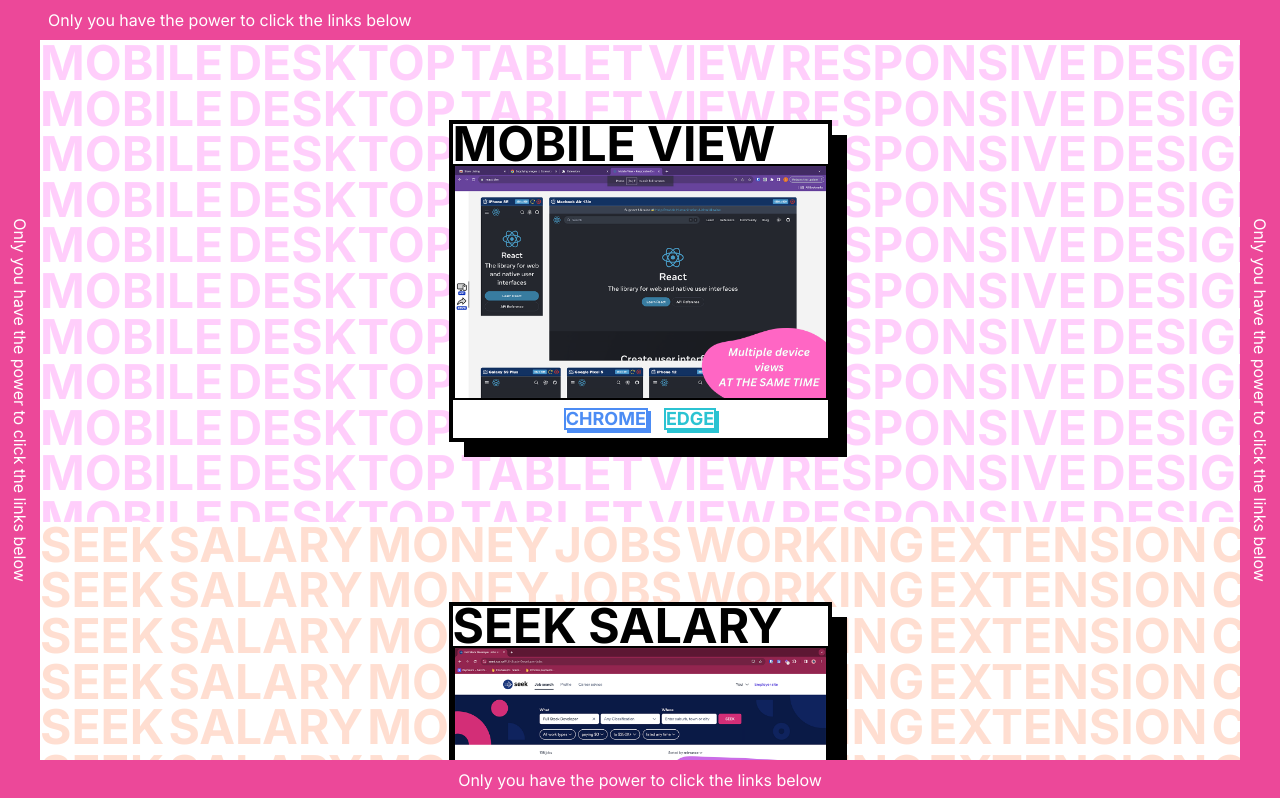
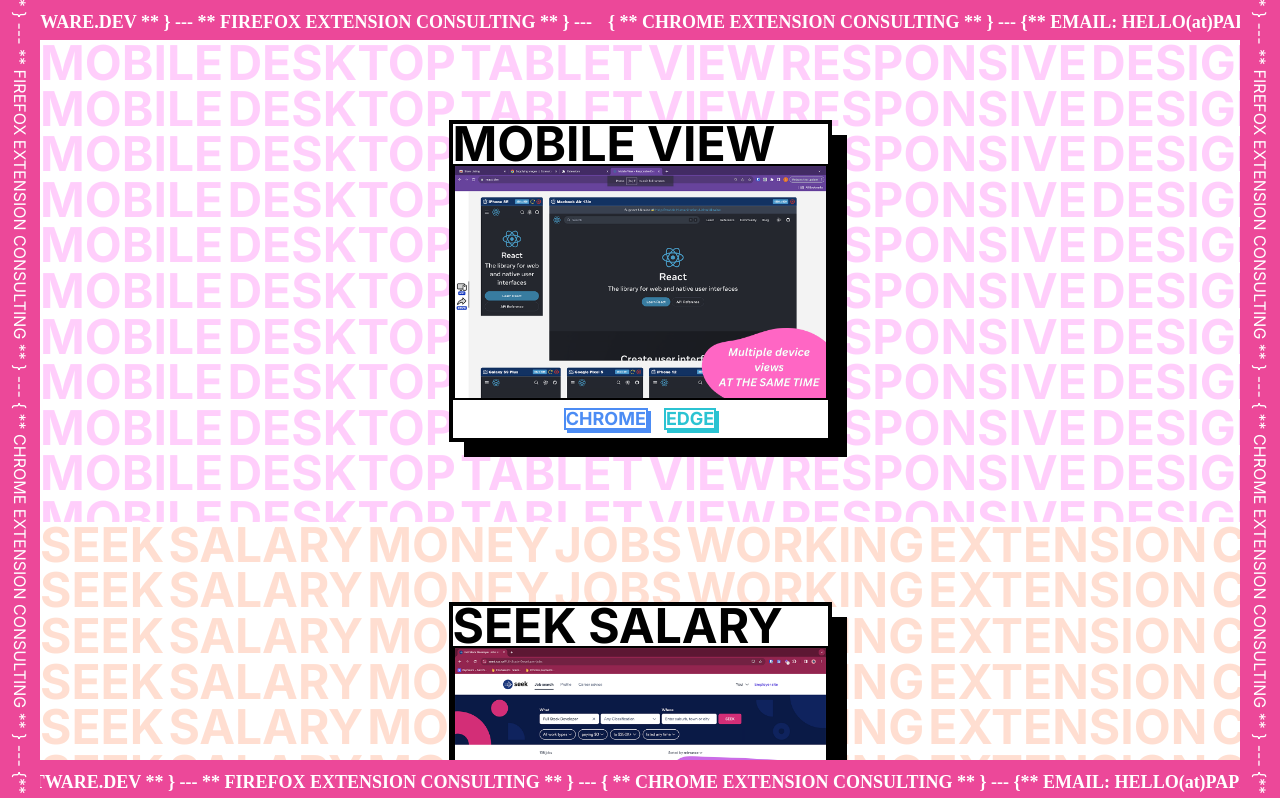
Before and after one commit to con-dog/papillon-software-website, a Next.js app: page / in a window 1280 px wide. Shown: the top 798 px of the page. Built offline with nearby package versions, Linux system fonts and the light colour scheme.

Commit message:
marquees

```diff
--- a/app/globals.css
+++ b/app/globals.css
@@ -6,3 +6,49 @@
   font-family: "Bevan", serif;
   src: url("/fonts/Bevan/Bevan-Regular.ttf");
 }
+
+.wrapper {
+  max-width: 100%;
+  overflow: hidden;
+  max-height: 40px;
+}
+
+.marquee {
+  white-space: nowrap;
+  overflow: hidden;
+  display: inline-block;
+  animation: marquee 20s linear infinite;
+}
+
+.marqueeleft {
+  white-space: nowrap;
+  overflow: hidden;
+  display: inline-block;
+  animation: marquee-ltr 40s linear infinite;
+}
+
+.marquee p {
+  display: inline-block;
+}
+
+.marqueeleft p {
+  display: inline-block;
+}
+
+@keyframes marquee {
+  0% {
+    transform: translate3d(0, 0, 0);
+  }
+  100% {
+    transform: translate3d(-50%, 0, 0);
+  }
+}
+
+@keyframes marquee-ltr {
+  0% {
+    transform: translate3d(-50%, 0, 0);
+  }
+  100% {
+    transform: translate3d(-25%, 0, 0);
+  }
+}
--- a/app/page.tsx
+++ b/app/page.tsx
@@ -193,30 +193,106 @@
         {/* FRAME */}
         {/* TOP */}
         <div className="fixed top-0 left-[40px] right-[40px] bg-pink-500 text-white z-20">
-          <p className="p-2">
-            Only you have the power to click the links below
-          </p>
+          <div className="wrapper">
+            <div className="marqueeleft">
+              <p className="p-2 font-semibold font-brutal text-lg line-clamp-1">
+                {` { ** CHROME EXTENSION CONSULTING ** } `} ---
+                {` {** EMAIL: HELLO(at)PAPILLONSOFTWARE.DEV ** }`} ---
+                {` ** FIREFOX EXTENSION CONSULTING ** } `} ---{" "}
+                {` { ** CHROME EXTENSION CONSULTING ** } `} ---
+                {` {** EMAIL: HELLO(at)PAPILLONSOFTWARE.DEV ** }`} ---
+                {` ** FIREFOX EXTENSION CONSULTING ** } `} ---
+              </p>
+              <p className="p-2 font-semibold font-brutal text-lg line-clamp-1">
+                {` { ** CHROME EXTENSION CONSULTING ** } `} ---
+                {` {** EMAIL: HELLO(at)PAPILLONSOFTWARE.DEV ** }`} ---
+                {` ** FIREFOX EXTENSION CONSULTING ** } `} ---{" "}
+                {` { ** CHROME EXTENSION CONSULTING ** } `} ---
+                {` {** EMAIL: HELLO(at)PAPILLONSOFTWARE.DEV ** }`} ---
+                {` ** FIREFOX EXTENSION CONSULTING ** } `} ---
+              </p>
+              <p className="p-2 font-semibold font-brutal text-lg line-clamp-1">
+                {` { ** CHROME EXTENSION CONSULTING ** } `} ---
+                {` {** EMAIL: HELLO(at)PAPILLONSOFTWARE.DEV ** }`} ---
+                {` ** FIREFOX EXTENSION CONSULTING ** } `} ---{" "}
+                {` { ** CHROME EXTENSION CONSULTING ** } `} ---
+                {` {** EMAIL: HELLO(at)PAPILLONSOFTWARE.DEV ** }`} ---
+                {` ** FIREFOX EXTENSION CONSULTING ** } `} ---
+              </p>
+              <p className="p-2 font-semibold font-brutal text-lg line-clamp-1">
+                {` { ** CHROME EXTENSION CONSULTING ** } `} ---
+                {` {** EMAIL: HELLO(at)PAPILLONSOFTWARE.DEV ** }`} ---
+                {` ** FIREFOX EXTENSION CONSULTING ** } `} ---{" "}
+                {` { ** CHROME EXTENSION CONSULTING ** } `} ---
+                {` {** EMAIL: HELLO(at)PAPILLONSOFTWARE.DEV ** }`} ---
+                {` ** FIREFOX EXTENSION CONSULTING ** } `} ---
+              </p>
+              <p className="p-2 font-semibold font-brutal text-lg line-clamp-1">
+                {` { ** CHROME EXTENSION CONSULTING ** } `} ---
+                {` {** EMAIL: HELLO(at)PAPILLONSOFTWARE.DEV ** }`} ---
+                {` ** FIREFOX EXTENSION CONSULTING ** } `} ---{" "}
+                {` { ** CHROME EXTENSION CONSULTING ** } `} ---
+                {` {** EMAIL: HELLO(at)PAPILLONSOFTWARE.DEV ** }`} ---
+                {` ** FIREFOX EXTENSION CONSULTING ** } `} ---
+              </p>
+              <p className="p-2 font-semibold font-brutal text-lg line-clamp-1">
+                {` { ** CHROME EXTENSION CONSULTING ** } `} ---
+                {` {** EMAIL: HELLO(at)PAPILLONSOFTWARE.DEV ** }`} ---
+                {` ** FIREFOX EXTENSION CONSULTING ** } `} ---{" "}
+                {` { ** CHROME EXTENSION CONSULTING ** } `} ---
+                {` {** EMAIL: HELLO(at)PAPILLONSOFTWARE.DEV ** }`} ---
+                {` ** FIREFOX EXTENSION CONSULTING ** } `} ---
+              </p>
+            </div>
+          </div>
         </div>
 
         {/* RIGHT */}
         <div className="fixed top-0 bottom-0 right-0 flex items-center justify-center  bg-pink-500 text-white max-w-[40px] z-20">
-          <p className="transform rotate-90 whitespace-nowrap">
-            Only you have the power to click the links below
+          <p className="transform rotate-90 whitespace-nowrap ">
+            {` { ** CHROME EXTENSION CONSULTING ** } `} ---
+            {` {** EMAIL: HELLO(at)PAPILLONSOFTWARE.DEV ** }`} ---
+            {` ** FIREFOX EXTENSION CONSULTING ** } `} ---{" "}
+            {` { ** CHROME EXTENSION CONSULTING ** } `} ---
+            {` {** EMAIL: HELLO(at)PAPILLONSOFTWARE.DEV ** }`} ---
+            {` ** FIREFOX EXTENSION CONSULTING ** } `} ---
           </p>
         </div>
 
         {/* LEFT */}
         <div className="fixed top-0 bottom-0 left-0 flex items-center justify-center  bg-pink-500 text-white max-w-[40px] z-20">
           <p className="transform rotate-90 whitespace-nowrap">
-            Only you have the power to click the links below
+            {` { ** CHROME EXTENSION CONSULTING ** } `} ---
+            {` {** EMAIL: HELLO(at)PAPILLONSOFTWARE.DEV ** }`} ---
+            {` ** FIREFOX EXTENSION CONSULTING ** } `} ---{" "}
+            {` { ** CHROME EXTENSION CONSULTING ** } `} ---
+            {` {** EMAIL: HELLO(at)PAPILLONSOFTWARE.DEV ** }`} ---
+            {` ** FIREFOX EXTENSION CONSULTING ** } `} ---
           </p>
         </div>
 
         {/* BOTTOM */}
         <div className="fixed bottom-0 left-[40px] right-[40px] flex items-center justify-center  bg-pink-500 text-white z-20">
-          <p className="p-2 whitespace-nowrap">
-            Only you have the power to click the links below
-          </p>
+          <div className="wrapper">
+            <div className="marquee">
+              <p className="p-2 font-semibold font-brutal text-lg line-clamp-1">
+                {` { ** CHROME EXTENSION CONSULTING ** } `} ---
+                {` {** EMAIL: HELLO(at)PAPILLONSOFTWARE.DEV ** }`} ---
+                {` ** FIREFOX EXTENSION CONSULTING ** } `} ---{" "}
+                {` { ** CHROME EXTENSION CONSULTING ** } `} ---
+                {` {** EMAIL: HELLO(at)PAPILLONSOFTWARE.DEV ** }`} ---
+                {` ** FIREFOX EXTENSION CONSULTING ** } `} ---
+              </p>
+              <p className="p-2 font-semibold font-brutal text-lg line-clamp-1">
+                {` { ** CHROME EXTENSION CONSULTING ** } `} ---
+                {` {** EMAIL: HELLO(at)PAPILLONSOFTWARE.DEV ** }`} ---
+                {` ** FIREFOX EXTENSION CONSULTING ** } `} ---{" "}
+                {` { ** CHROME EXTENSION CONSULTING ** } `} ---
+                {` {** EMAIL: HELLO(at)PAPILLONSOFTWARE.DEV ** }`} ---
+                {` ** FIREFOX EXTENSION CONSULTING ** } `} ---
+              </p>
+            </div>
+          </div>
         </div>
       </section>
     </main>
```
